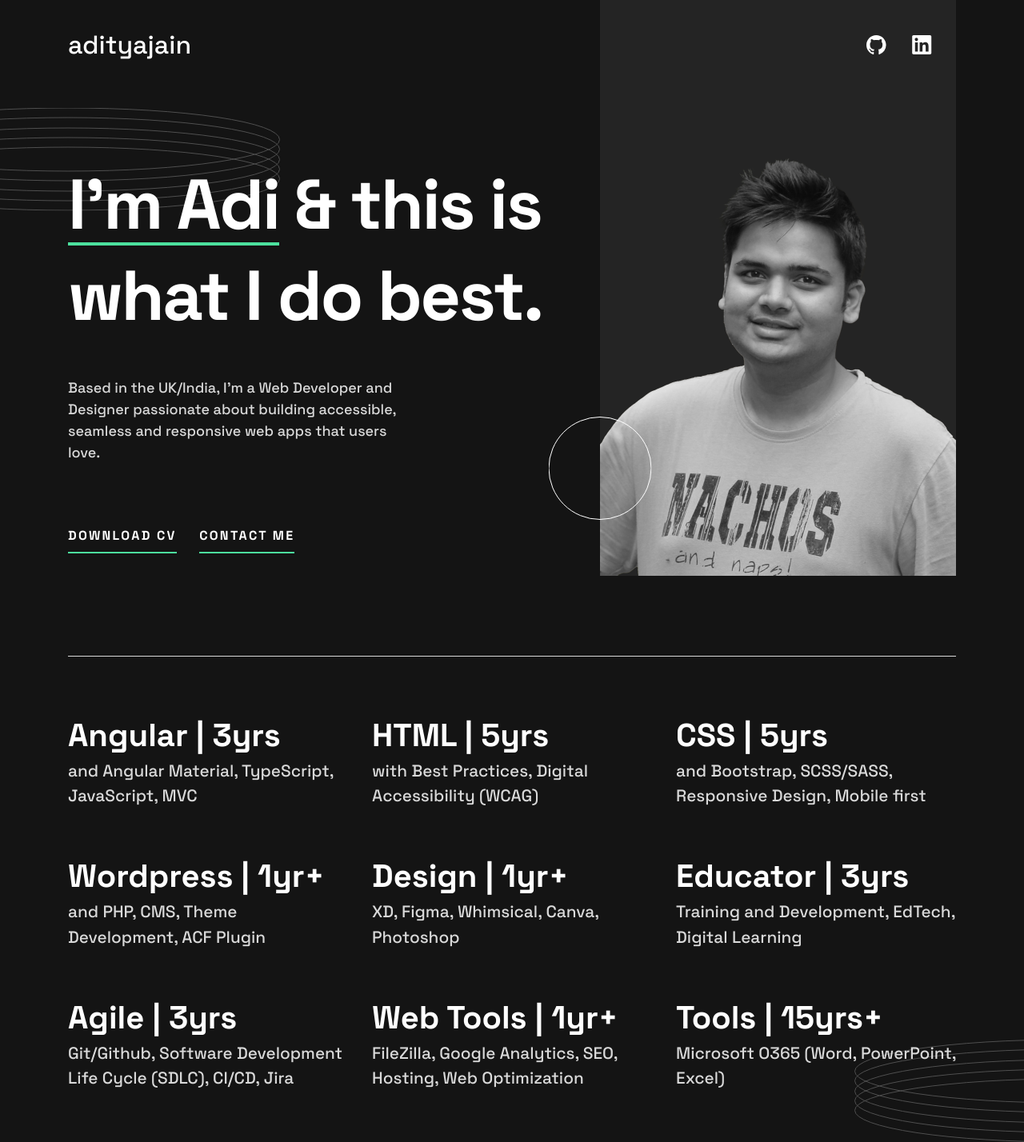
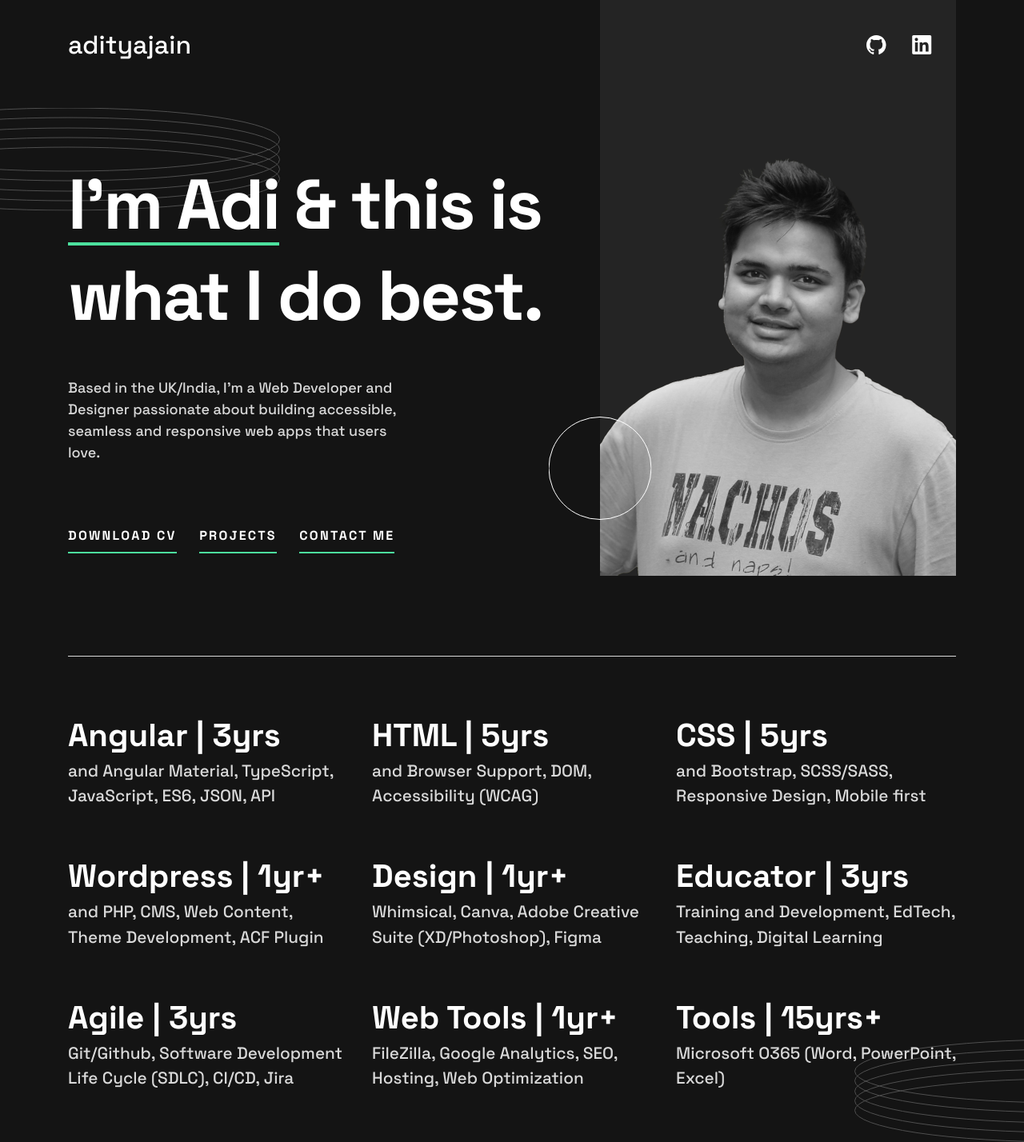
Before and after one commit to idesignwebapps/adi-ui.site, a PHP site: page /film-promo-project/index.html in a window 1280 px wide. Shown: the top 1428 px of the page at 80% size. Run offline with PHP 8.4, Linux system fonts and the light colour scheme.

Commit message:
project-button-and-skills-fix

```diff
--- a/index.html
+++ b/index.html
@@ -70,6 +70,7 @@
               building accessible, seamless and responsive web apps that users love.
             </p>
             <a href="/assets/documents/aditya-jain-cv.pdf" class="hero__contact underline">Download CV</a>
+            <a href="#project" class="hero__contact underline">Projects</a>
             <a href="#contact" class="hero__contact underline">Contact me</a>
           </div>
         </div>
@@ -81,11 +82,11 @@
         <h2 class="visually-hidden">Skills</h2>
         <div class="skills__item">
           <h3 class="skills__title">Angular | 3yrs</h3>
-          <p class="skills__description">and Angular Material, TypeScript, JavaScript, MVC</p>
+          <p class="skills__description">and Angular Material, TypeScript, JavaScript, ES6, JSON, API</p>
         </div>
         <div class="skills__item">
           <h3 class="skills__title">HTML | 5yrs</h3>
-          <p class="skills__description">with Best Practices, Digital Accessibility (WCAG)   </p>
+          <p class="skills__description">and Browser Support, DOM, Accessibility (WCAG)</p>
         </div>
         <div class="skills__item">
           <h3 class="skills__title">CSS | 5yrs</h3>
@@ -93,15 +94,15 @@
         </div>
         <div class="skills__item">
           <h3 class="skills__title">Wordpress | 1yr+</h3>
-          <p class="skills__description">and PHP, CMS, Theme Development, ACF Plugin</p>
+          <p class="skills__description">and PHP, CMS, Web Content, Theme Development, ACF Plugin</p>
         </div>
         <div class="skills__item">
           <h3 class="skills__title">Design | 1yr+</h3>
-          <p class="skills__description">XD, Figma, Whimsical, Canva, Photoshop</p>
+          <p class="skills__description">Whimsical, Canva, Adobe Creative Suite (XD/Photoshop), Figma</p>
         </div>
         <div class="skills__item">
           <h3 class="skills__title">Educator | 3yrs</h3>
-          <p class="skills__description">Training and Development, EdTech, Digital Learning</p>
+          <p class="skills__description">Training and Development, EdTech, Teaching, Digital Learning</p>
         </div>
         <div class="skills__item">
           <h3 class="skills__title">Agile | 3yrs</h3>
@@ -119,7 +120,7 @@
       <img class="skills__rings" src="/assets/images/pattern-rings.svg" alt="" width="530" height="129" />
     </section>
 
-    <section class="projects">
+    <section id="project" class="projects">
       <div class="wrapper projects__wrapper">
         <div class="projects__grid">
           <h2 class="projects__headline header-xl">Projects</h2>
@@ -258,7 +259,7 @@
         <div class="contact__text">
           <h2 class="contact__headline header-xl">Contact</h2>
           <p class="contact__description">
-            I would love to hear about your project and how I could help. Contact me at <a
+            I would love to hear from you and how I could fit in your requirements. Drop me a mail at <a
               href="mailto:adityabhooshanjain@gmail.com" target="_top">adityabhooshanjain@gmail.com</a>
           </p>
         </div>
--- a/style.css
+++ b/style.css
@@ -696,6 +696,10 @@ h1>span {
   margin-block-end: var(--fs-20);
 }
 
+.contact__description {
+  font-size: var(--fs-24);
+}
+
 .contact__description>a {
   text-decoration: underline;
   color: var(--accent);
```
